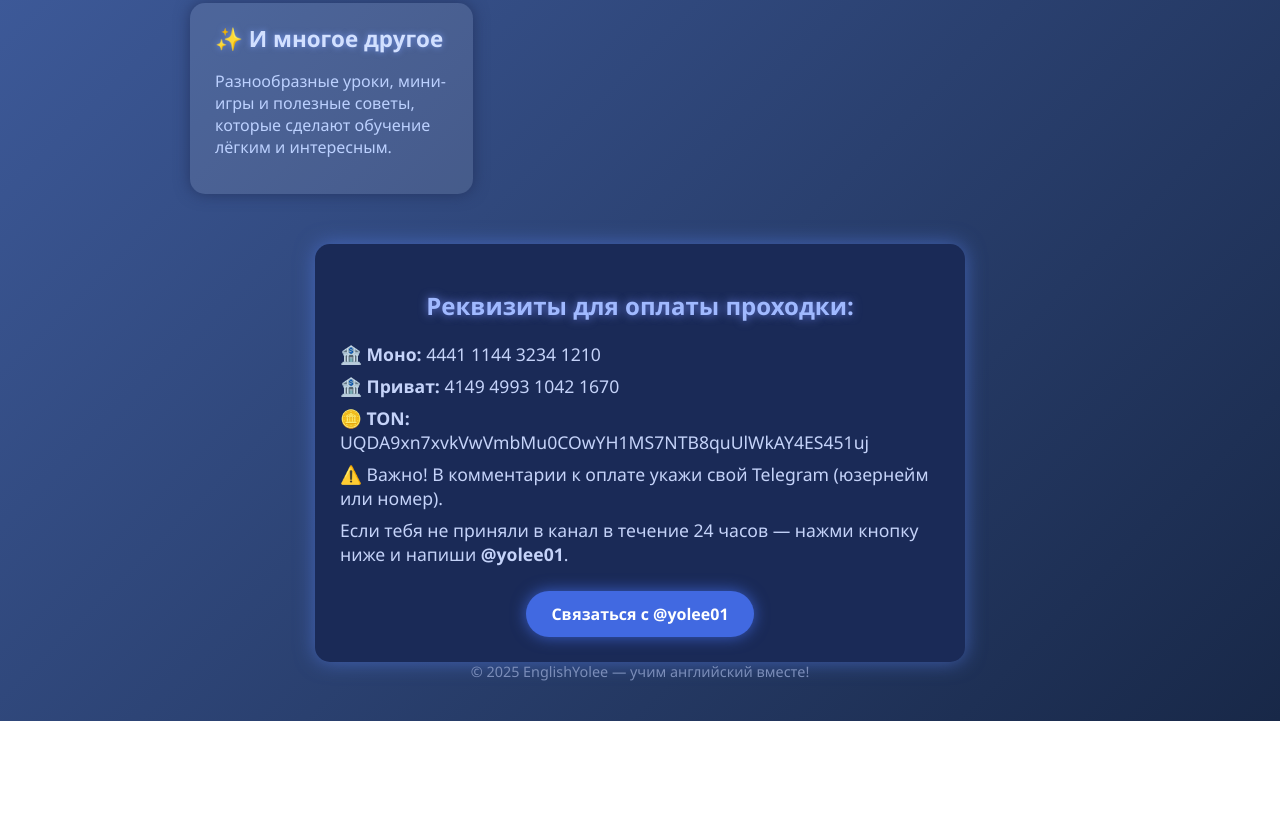
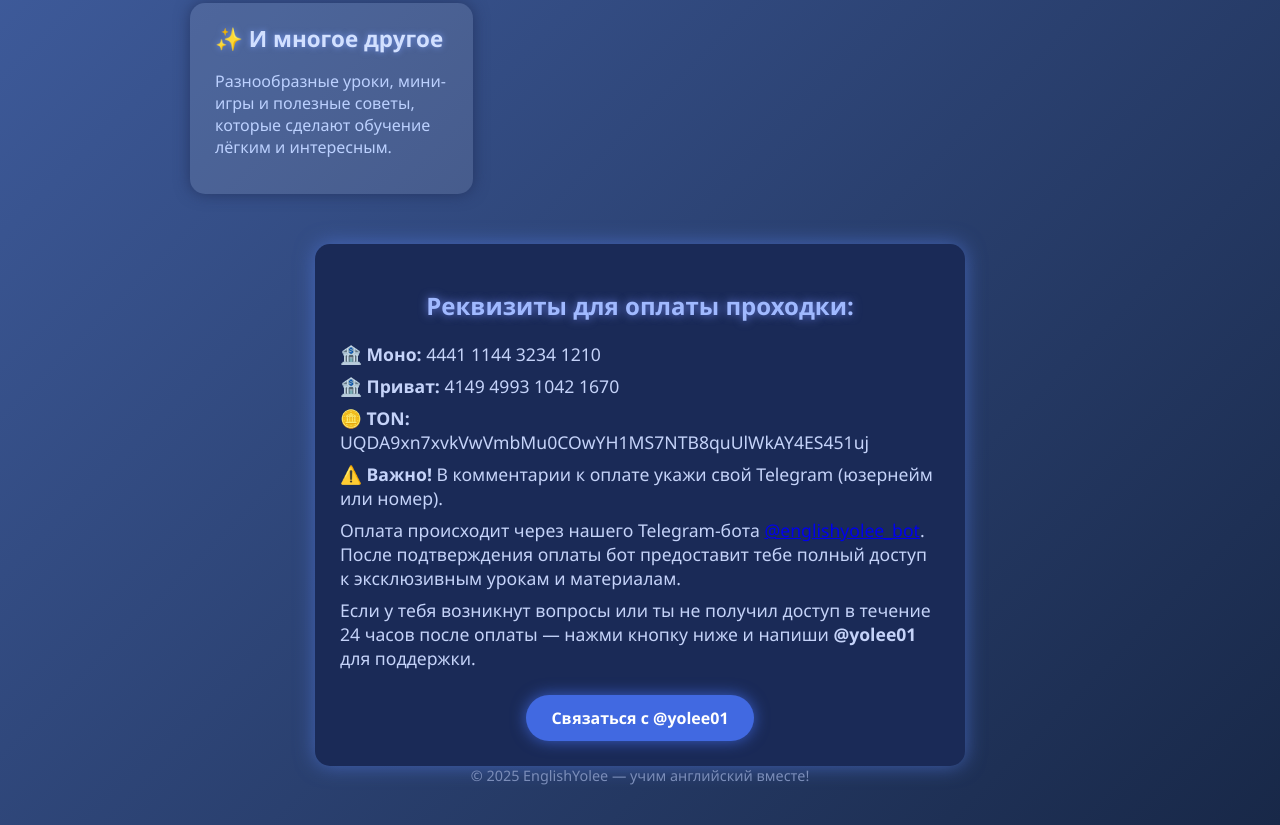
Before and after one commit to ivaniovy1/englishTESTpage, a plain HTML site: page index.html in a window 1280 px wide. Shown: the part 780-1605 px from the top of the page. Before the commit the page ends 1501 px from the top, so only its background shows below. Drawn offline with Linux system fonts and the light colour scheme.

Commit message:
Update index.html

```diff
--- a/index.html
+++ b/index.html
@@ -153,10 +153,17 @@
   <p>🏦 <strong>Моно:</strong> 4441 1144 3234 1210</p>
   <p>🏦 <strong>Приват:</strong> 4149 4993 1042 1670</p>
   <p>🪙 <strong>TON:</strong> UQDA9xn7xvkVwVmbMu0COwYH1MS7NTB8quUlWkAY4ES451uj</p>
-    <p>⚠️ Важно! В комментарии к оплате укажи свой Telegram (юзернейм или номер).</p>
-    <p>Если тебя не приняли в канал в течение 24 часов — нажми кнопку ниже и напиши <strong>@yolee01</strong>.</p>
+
+  <p>⚠️ <strong>Важно!</strong> В комментарии к оплате укажи свой Telegram (юзернейм или номер).</p>
+
+  <p>Оплата происходит через нашего Telegram-бота <a href="https://t.me/englishyolee_bot" target="_blank" rel="noopener noreferrer">@englishyolee_bot</a>.
+  После подтверждения оплаты бот предоставит тебе полный доступ к эксклюзивным урокам и материалам.</p>
+
+  <p>Если у тебя возникнут вопросы или ты не получил доступ в течение 24 часов после оплаты — нажми кнопку ниже и напиши <strong>@yolee01</strong> для поддержки.</p>
+
   <a href="https://t.me/yolee01" target="_blank" class="contact-btn" rel="noopener noreferrer">Связаться с @yolee01</a>
 </section>
+
 
   <footer>
     © 2025 EnglishYolee — учим английский вместе!
```
Lines whose indentation alone changed are shown as unchanged.
